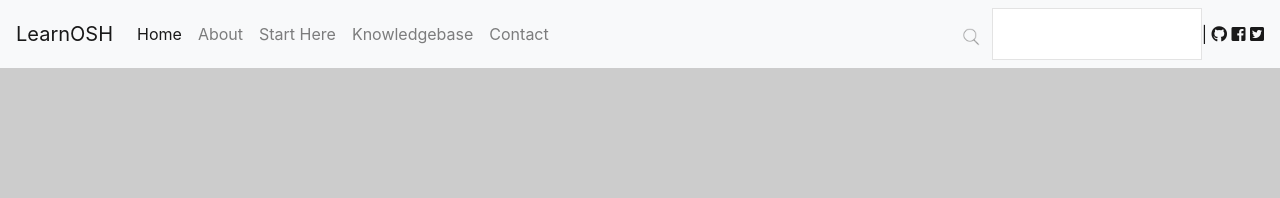
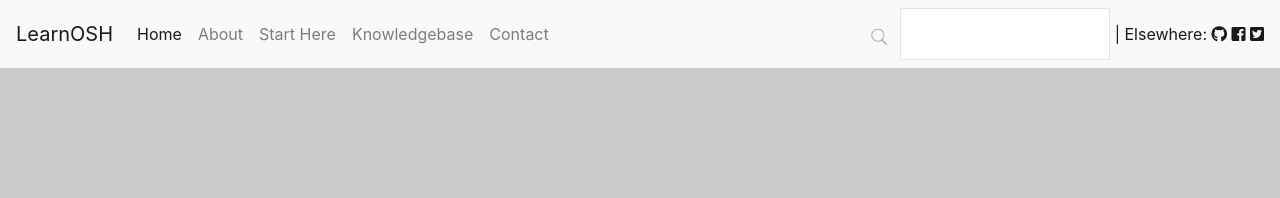
Before and after one commit to lee-perry/learnosh, a Jekyll site: the page built from index.html, in a window 1280 px wide. Shown: the top 198 px of the page. Built offline with Jekyll 4.4.1, drawn with Linux system fonts in a browser that asks for light colours; nearby versions of some CDN libraries.

Commit message:
Update menu.html

```diff
--- a/_includes/menu.html
+++ b/_includes/menu.html
@@ -36,7 +36,7 @@
 
 					</div>
 	 <span class="navbar-text">
-		 <a> | </a>
+		 <a>&nbsp;| Elsewhere: </a>
       <a href="https://github.com/lee-perry/learnosh" target="_blank"><i class="fab fa-github" aria-hidden="true"></i></a>
       <a href="https://facebook.com/learnosh" target="_blank"><i class="fab fa-facebook-square" ariahidden="true"></i></a>
       <a href="https://twitter.com/learnosh" target="_blank"><i class="fab fa-twitter-square" aria-hidden="true"></i></a>
```
